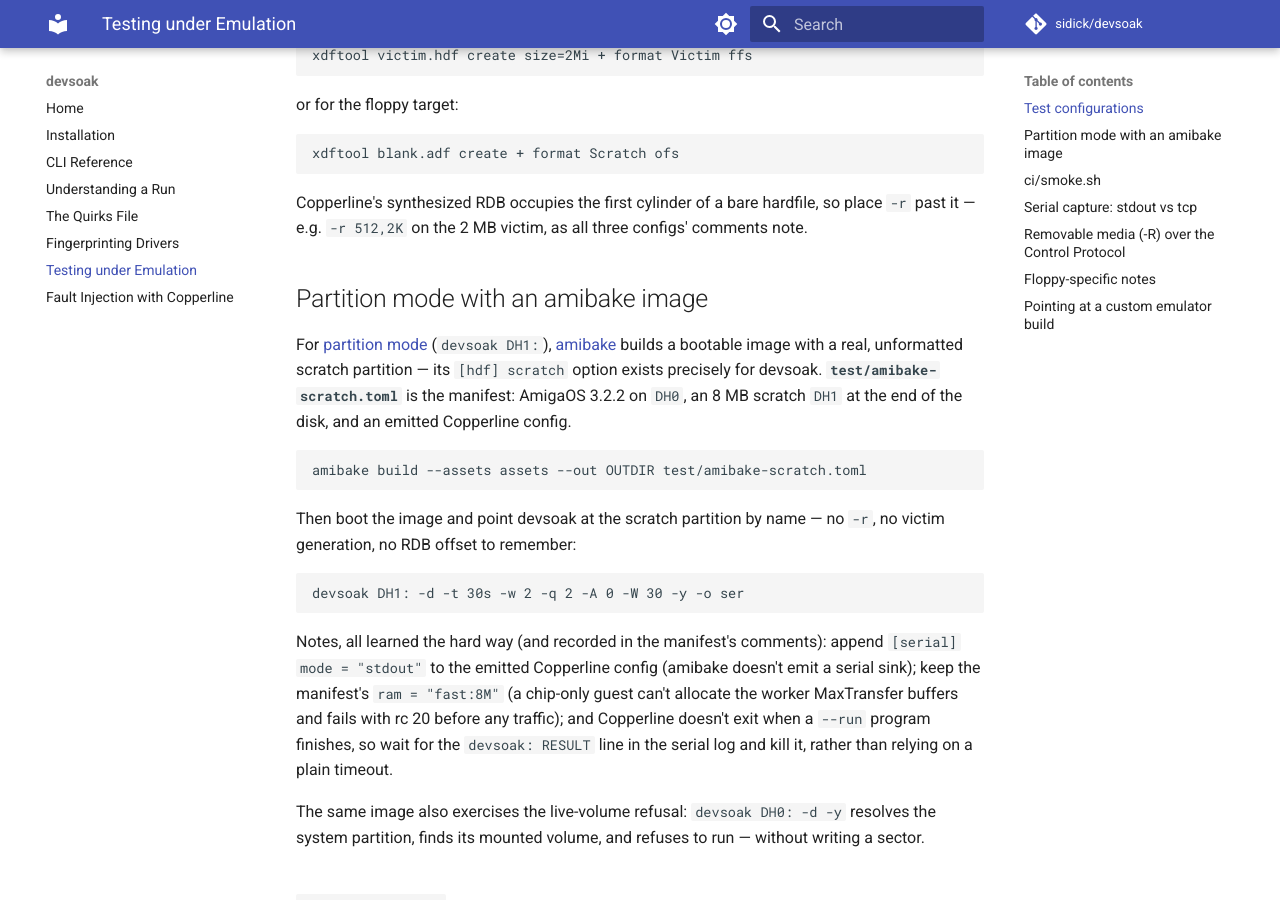
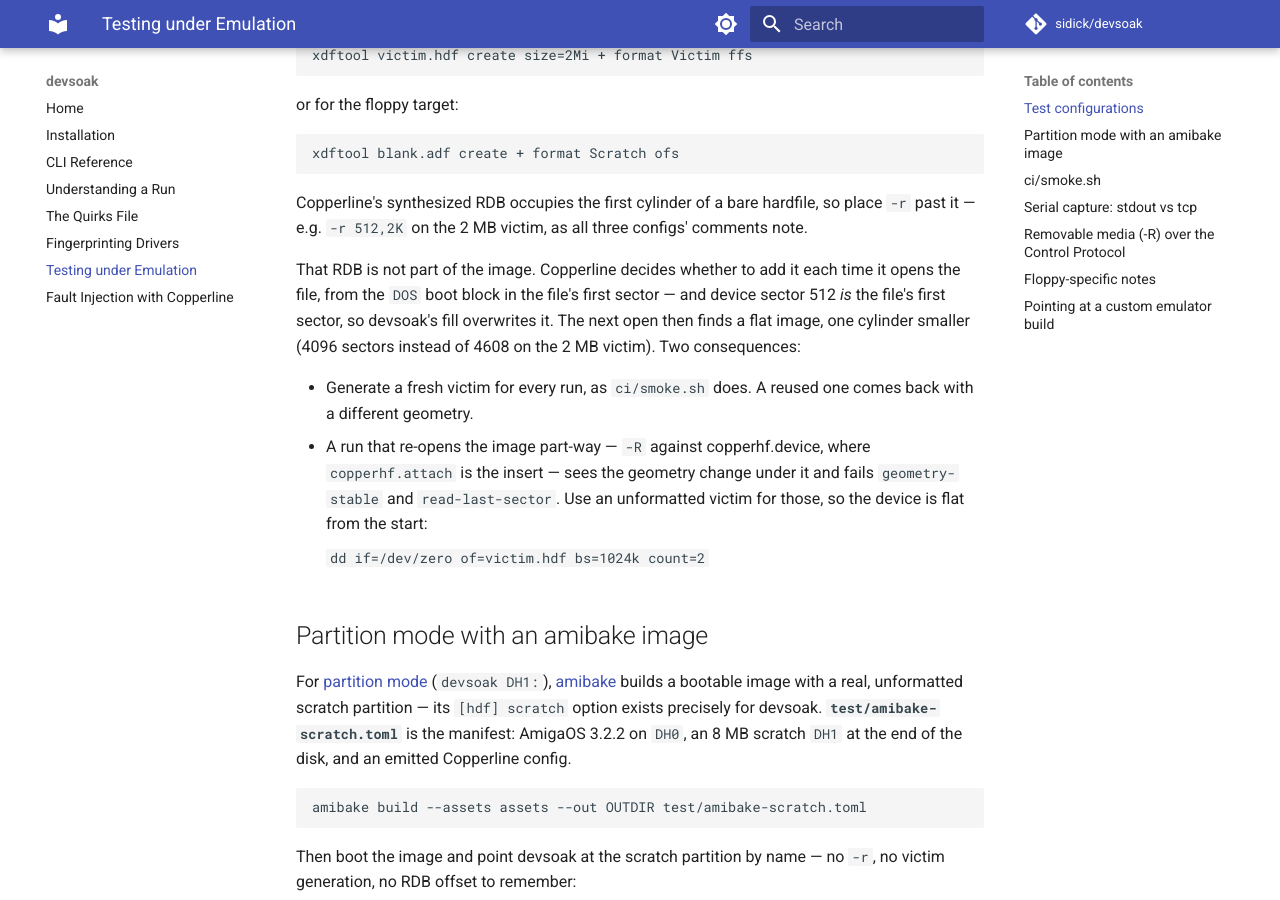
Before and after one commit to sidick/devsoak, an MkDocs documentation site: the page built from userdocs/Emulator-Testing.md, in a window 1280 px wide and 900 px high, scrolled down 513 px. Built offline with MkDocs 1.6.1 and Material for MkDocs 9.7.7, drawn with Linux system fonts in a browser that asks for light colours; comment, search, counter and statistics services are not loaded; the version menu is left out.

Commit message:
Explain why a devsoak run changes a bare hardfile's geometry (#22)
Copperline re-decides whether to wrap an image in a synthesized RDB at
every open, from the DOS boot block that -r 512,... overwrites. A reused
victim, or one re-attached mid-run by -R on copperhf.device, therefore
comes back one cylinder smaller.


Claude-Session: https://claude.ai/code/session_01AESscrZxt1xVpzLRBqmzVT

Co-authored-by: Claude <noreply@anthropic.com>

````diff
--- a/userdocs/Emulator-Testing.md
+++ b/userdocs/Emulator-Testing.md
@@ -30,6 +30,24 @@ xdftool blank.adf create + format Scratch ofs
 Copperline's synthesized RDB occupies the first cylinder of a bare
 hardfile, so place `-r` past it — e.g. `-r 512,2K` on the 2 MB victim, as
 all three configs' comments note.
+
+That RDB is not part of the image. Copperline decides whether to add it
+each time it opens the file, from the `DOS` boot block in the file's
+first sector — and device sector 512 *is* the file's first sector, so
+devsoak's fill overwrites it. The next open then finds a flat image, one
+cylinder smaller (4096 sectors instead of 4608 on the 2 MB victim). Two
+consequences:
+
+- Generate a fresh victim for every run, as `ci/smoke.sh` does. A reused
+  one comes back with a different geometry.
+- A run that re-opens the image part-way — `-R` against copperhf.device,
+  where `copperhf.attach` is the insert — sees the geometry change under
+  it and fails `geometry-stable` and `read-last-sector`. Use an
+  unformatted victim for those, so the device is flat from the start:
+
+    ```
+    dd if=/dev/zero of=victim.hdf bs=1024k count=2
+    ```
 
 ## Partition mode with an amibake image
 
````
